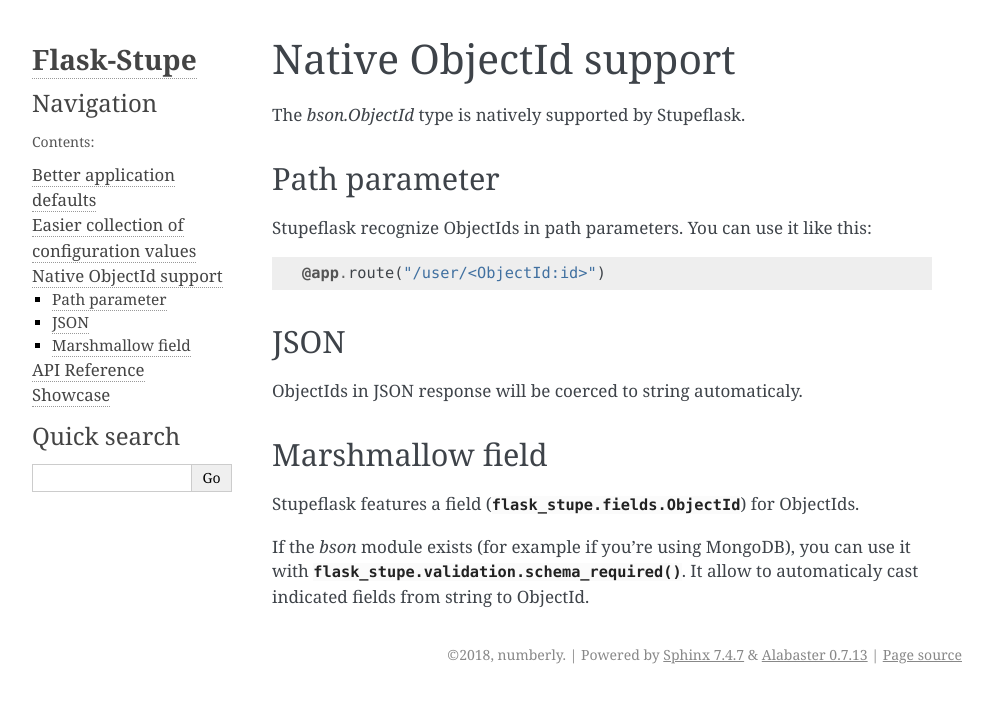
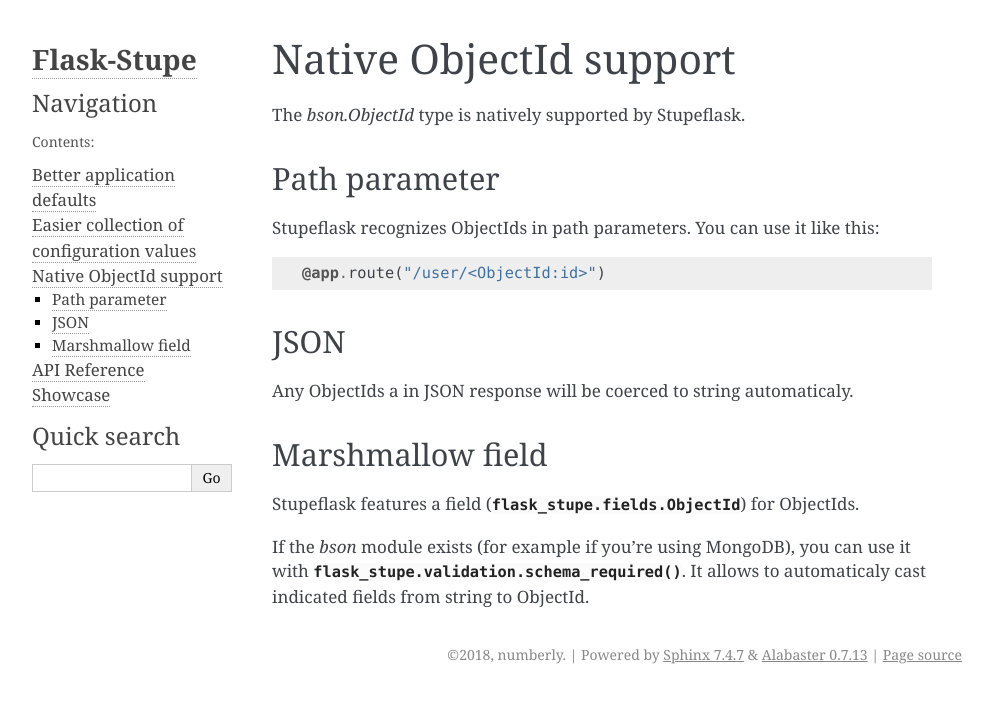
Before and after one commit to numberly/flask-stupe, a Sphinx documentation site: the page built from docs/source/objectid.rst, in a window 1280 px wide. Shown: the top 703 px of the page, without its empty margins (148-1141 px from the left). Built offline with Sphinx 7.4.7, drawn with Linux system fonts in a browser that asks for light colours.

Commit message:
Apply all remarks from vtr

```diff
--- a/README.rst
+++ b/README.rst
@@ -28,7 +28,7 @@
 
     * Add JSON converters
     * Fetch blueprints from a whole module
-    * Validate payload through marshmallow_ schemas
+    * Validate payloads through marshmallow_ schemas
     * More marshmallow_ fields
 
 Build the documentation
--- a/docs/source/application.rst
+++ b/docs/source/application.rst
@@ -10,7 +10,7 @@
 Automatic conversion to JSON
 ----------------------------
 
-By using the JSON version of Stupeflask, every python object your views returns
+By using the JSON version of Stupeflask, every Python object your views returns
 that is not a :class:`Response` object will be JSON serialized. With that in
 mind, you can do that kind of things:
 
--- a/docs/source/config.rst
+++ b/docs/source/config.rst
@@ -14,7 +14,7 @@
 =======
 
 If an environment variable named `CONFIG` exists, its value will be imported as
-a python configuration file.
+a Python configuration file.
 
 Environment
 ===========
--- a/docs/source/objectid.rst
+++ b/docs/source/objectid.rst
@@ -6,7 +6,7 @@
 Path parameter
 ==============
 
-Stupeflask recognize ObjectIds in path parameters. You can use it like this:
+Stupeflask recognizes ObjectIds in path parameters. You can use it like this:
 
 .. code-block:: python
 
@@ -15,7 +15,7 @@
 JSON
 ====
 
-ObjectIds in JSON response will be coerced to string automaticaly.
+Any ObjectIds a in JSON response will be coerced to string automaticaly.
 
 Marshmallow field
 =================
@@ -24,5 +24,5 @@
 for ObjectIds.
 
 If the `bson` module exists (for example if you're using MongoDB), you can
-use it with :func:`flask_stupe.validation.schema_required`. It allow to
+use it with :func:`flask_stupe.validation.schema_required`. It allows to
 automaticaly cast indicated fields from string to ObjectId.
```
Also changed, not shown: other parts of docs/source/application.rst (+2 -2 lines), 1 other file.
